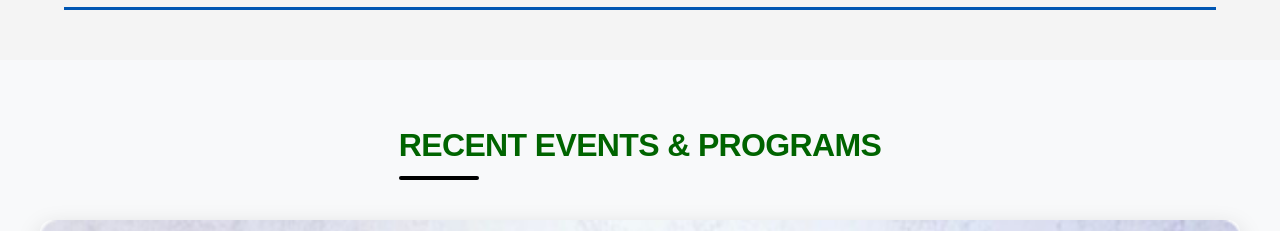
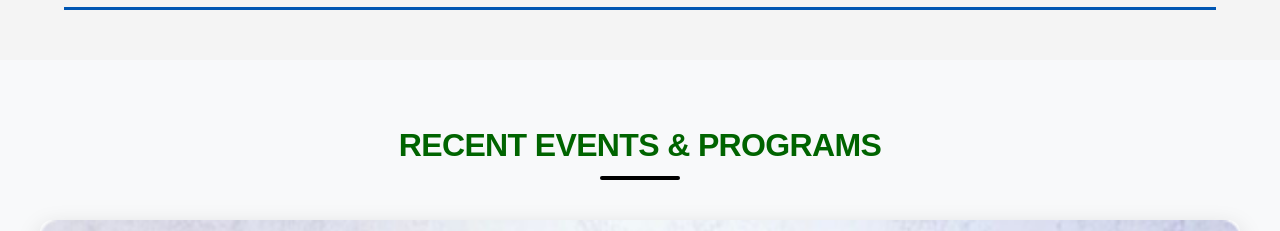
Before and after one commit to Balami7/cltc17, a Next.js app: page / in a window 1280 px wide. Shown: the part 820-1051 px from the top of the page. Built offline with nearby package versions, Linux system fonts and the light colour scheme; some icons are missing.

Commit message:
Update about.css

```diff
--- a/styles/about.css
+++ b/styles/about.css
@@ -49,7 +49,8 @@
     h2 {
       font-size: clamp(1.8rem, 4.5vw, 2.6rem);
       position: relative;
-      display: inline-block;
+        display: block;
+      text-align: center;
       padding-bottom: 0.6rem;
     }
 
@@ -57,7 +58,8 @@
       content: '';
       position: absolute;
       bottom: 0;
-      left: 0;
+        left: 50%;             /* 3. Shifts left edge to the exact middle */
+  transform: translateX(-50%);
       width: 80px;
       height: 4px;
       background: black;
```
